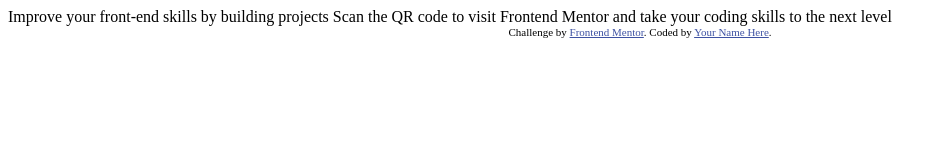
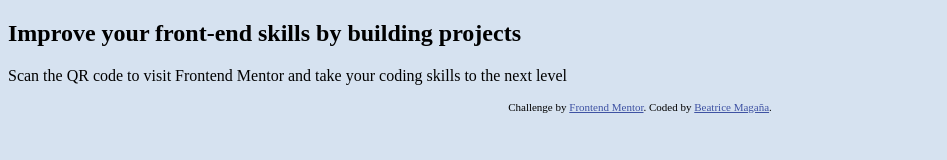
Before and after one commit to beatricemagana/qr-code, a plain HTML site: page index.html in a window 1280 px wide. Shown: the whole page, without its empty margins (0-947 px from the left). Drawn offline with Linux system fonts and the light colour scheme.

Commit message:
remove inline styling

```diff
--- a/index.html
+++ b/index.html
@@ -5,24 +5,21 @@
   <meta name="viewport" content="width=device-width, initial-scale=1.0"> <!-- displays site properly based on user's device -->
 
   <link rel="icon" type="image/png" sizes="32x32" href="./images/favicon-32x32.png">
+  <link rel="stylesheet" href="style.css">
 
   <title>Frontend Mentor | QR code component</title>
 
-  <!-- Feel free to remove these styles or customise in your own stylesheet 👍 -->
-  <style>
-    .attribution { font-size: 11px; text-align: center; }
-    .attribution a { color: hsl(228, 45%, 44%); }
-  </style>
 </head>
 <body>
+<div>
+  <h2>Improve your front-end skills by building projects</h2>
 
-  Improve your front-end skills by building projects
-
-  Scan the QR code to visit Frontend Mentor and take your coding skills to the next level
+  <p>Scan the QR code to visit Frontend Mentor and take your coding skills to the next level</p>
+</div>
 
   <div class="attribution">
     Challenge by <a href="https://www.frontendmentor.io?ref=challenge" target="_blank">Frontend Mentor</a>.
-    Coded by <a href="#">Your Name Here</a>.
+    Coded by <a href="#">Beatrice Magaña</a>.
   </div>
 </body>
 </html>
```
